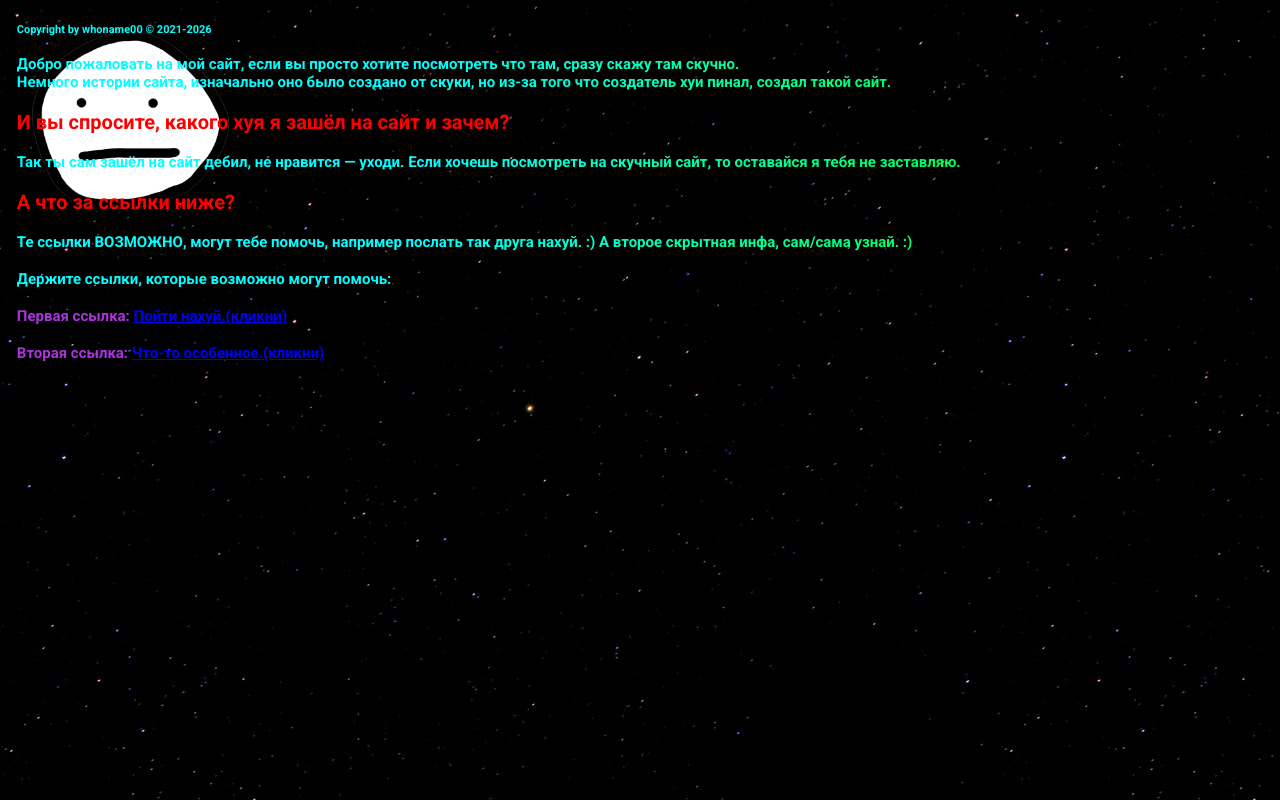
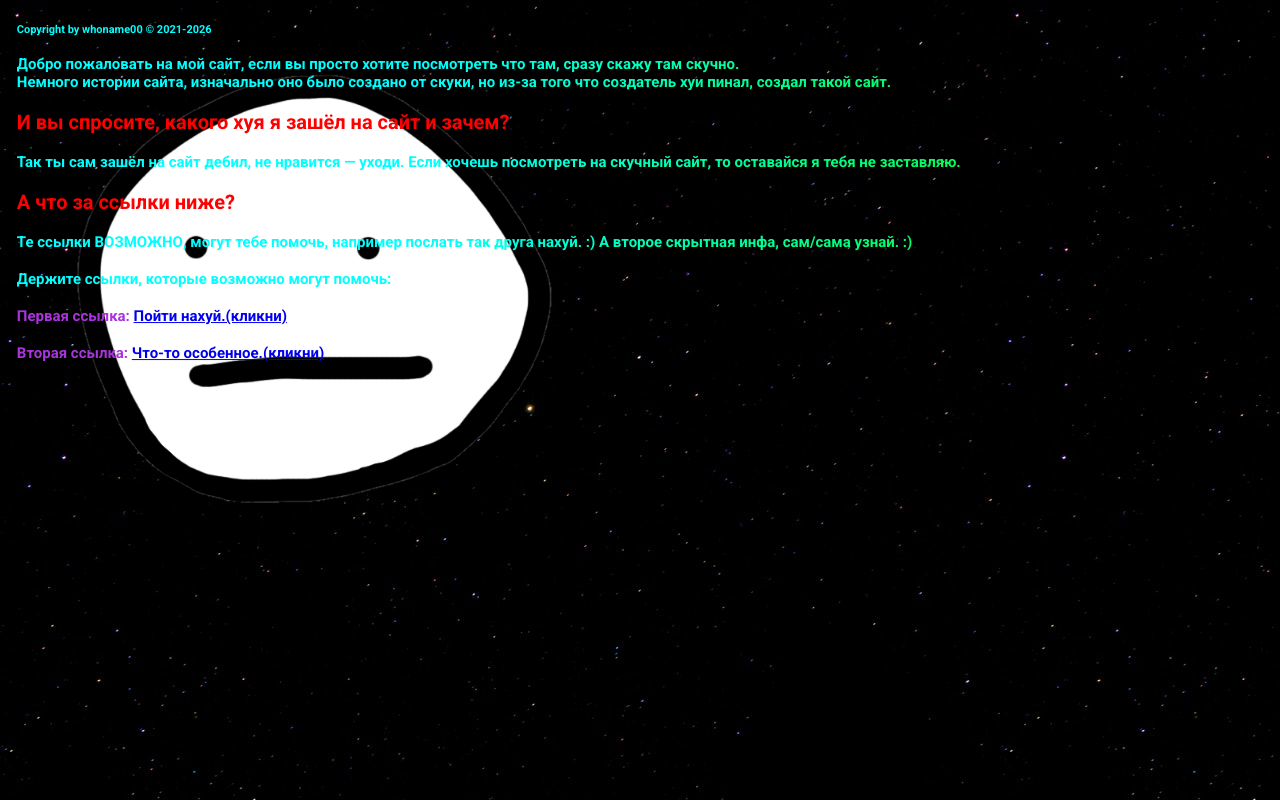
Before and after one commit to kira-xc-steep/whoname01, a plain HTML site: page index.html in a window 1280 px wide. Drawn offline with Linux system fonts and the light colour scheme.

Commit message:
Update index.html

```diff
--- a/index.html
+++ b/index.html
@@ -7,7 +7,7 @@
     <link rel="icon" href="https://itsdominus.github.io/whoname01/Siteicon.png">
   </head>
   <body background="fone.jpg">
-    <strong><img src="Siteicon.png" height="256"></strong>
+    <strong><img src="Siteicon.png" height="616"></strong>
     <div class="center">
       <h5>Copyright by whoname00 © 2021-2026</h5><br>
       <h1><p>Добро пожаловать на мой сайт, если вы просто хотите посмотреть что там, сразу скажу там скучно.</p></h1>
```
